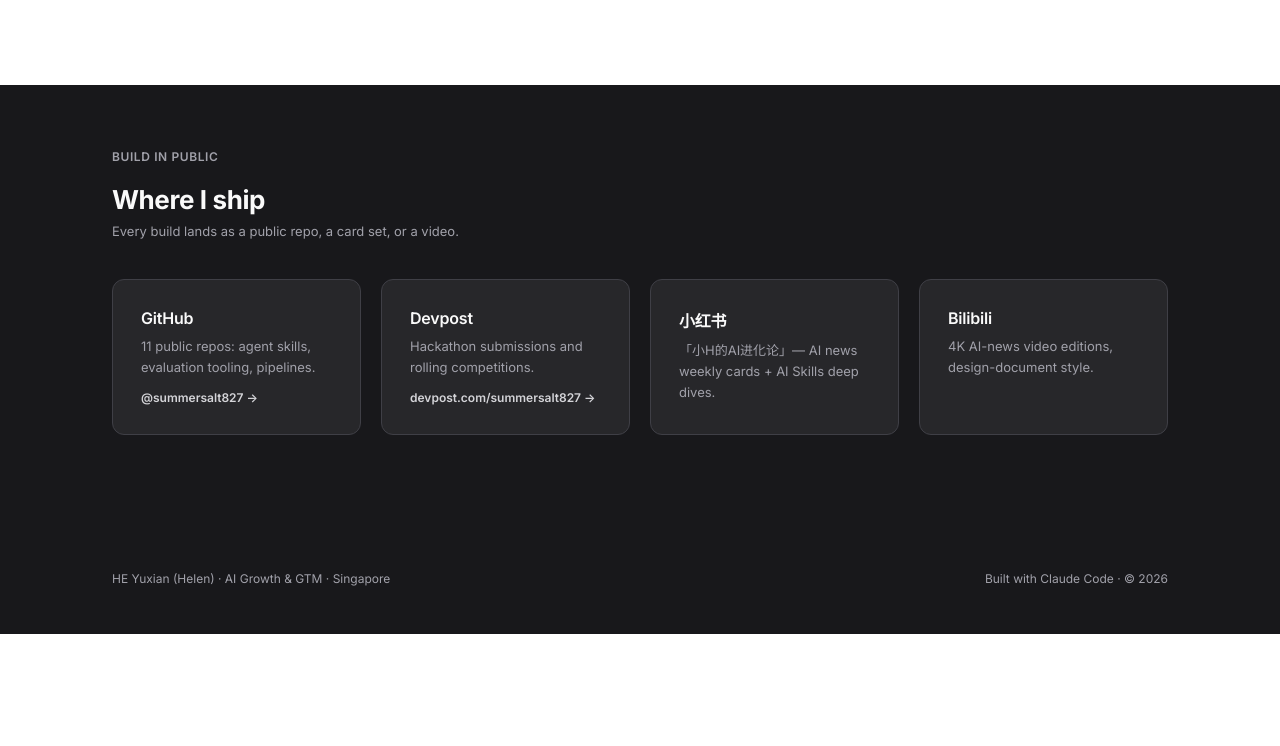
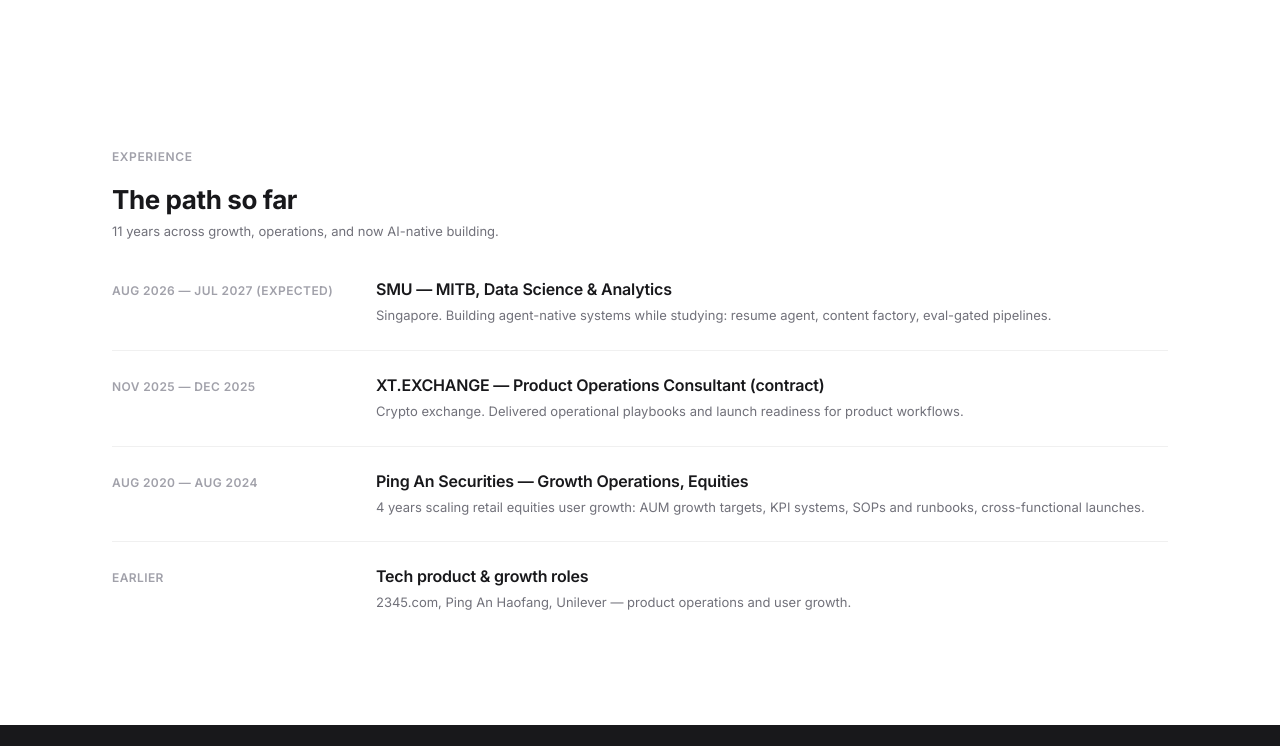
Before and after one commit to summersalt827/summersalt827.github.io, a plain HTML site: page index.html in a window 1280 px wide. Shown: the part 1514-2260 px from the top of the page. Before the commit the page ends 2148 px from the top, so only its background shows below. Drawn offline with Linux system fonts and the light colour scheme.

Commit message:
Add experience timeline section
Co-Authored-By: Claude Opus 4.7 <noreply@anthropic.com>

```diff
--- a/index.html
+++ b/index.html
@@ -62,6 +62,16 @@
   /* Build links */
   .build-list { display: grid; grid-template-columns: repeat(4, 1fr); gap: 20px; }
   @media (max-width: 900px) { .build-list { grid-template-columns: 1fr 1fr; } }
+
+  /* Timeline */
+  .timeline { display: flex; flex-direction: column; }
+  .tl-item { display: grid; grid-template-columns: 240px 1fr; gap: 24px; padding: 24px 0; border-bottom: 1px solid #f0f0f0; }
+  .tl-item:first-child { padding-top: 0; }
+  .tl-item:last-child { border-bottom: none; }
+  .tl-date { font-size: 12px; font-weight: 600; letter-spacing: 0.4px; color: #a1a1aa; text-transform: uppercase; padding-top: 4px; }
+  .tl-body h3 { font-size: 16px; font-weight: 600; letter-spacing: -0.2px; margin-bottom: 6px; }
+  .tl-body p { font-size: 13px; color: #71717a; line-height: 1.6; }
+  @media (max-width: 700px) { .tl-item { grid-template-columns: 1fr; gap: 8px; } }
 
   /* Footer */
   footer { background: #18181b; padding: 48px 0; }
@@ -149,6 +159,44 @@
   </div>
 </section>
 
+<section id="experience">
+  <div class="container">
+    <div class="kicker">Experience</div>
+    <h2 class="section-title">The path so far</h2>
+    <p class="section-desc">11 years across growth, operations, and now AI-native building.</p>
+    <div class="timeline">
+      <div class="tl-item">
+        <div class="tl-date">Aug 2026 — Jul 2027 (expected)</div>
+        <div class="tl-body">
+          <h3>SMU — MITB, Data Science &amp; Analytics</h3>
+          <p>Singapore. Building agent-native systems while studying: resume agent, content factory, eval-gated pipelines.</p>
+        </div>
+      </div>
+      <div class="tl-item">
+        <div class="tl-date">Nov 2025 — Dec 2025</div>
+        <div class="tl-body">
+          <h3>XT.EXCHANGE — Product Operations Consultant (contract)</h3>
+          <p>Crypto exchange. Delivered operational playbooks and launch readiness for product workflows.</p>
+        </div>
+      </div>
+      <div class="tl-item">
+        <div class="tl-date">Aug 2020 — Aug 2024</div>
+        <div class="tl-body">
+          <h3>Ping An Securities — Growth Operations, Equities</h3>
+          <p>4 years scaling retail equities user growth: AUM growth targets, KPI systems, SOPs and runbooks, cross-functional launches.</p>
+        </div>
+      </div>
+      <div class="tl-item">
+        <div class="tl-date">Earlier</div>
+        <div class="tl-body">
+          <h3>Tech product &amp; growth roles</h3>
+          <p>2345.com, Ping An Haofang, Unilever — product operations and user growth.</p>
+        </div>
+      </div>
+    </div>
+  </div>
+</section>
+
 <section id="build" class="dark">
   <div class="container">
     <div class="kicker" style="color:#a1a1aa">Build in public</div>
```
